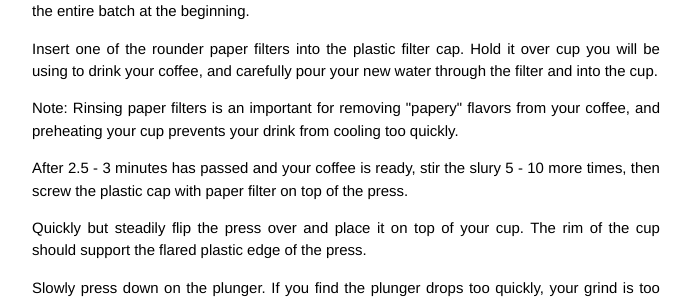
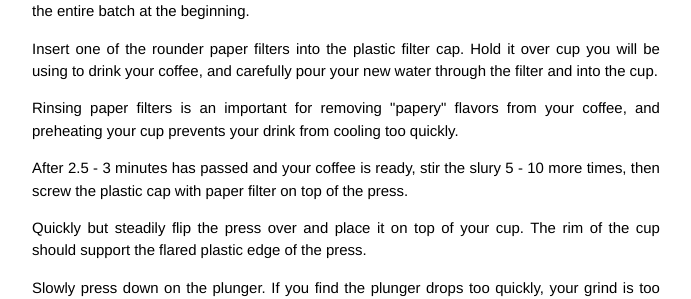
Before and after one commit to zacharyw/how-to-brew, a Jekyll site: the page built from aeropress/index.html, in a window 1280 px wide. Shown: the part 635-934 px from the top of the page, without its empty margins (294-985 px from the left). Built offline with Jekyll 4.4.1, drawn with Linux system fonts in a browser that asks for light colours; Markdown is read by kramdown in place of the engine named in the settings.

Commit message:
Removed unneeded jekyll preprocessor.

```diff
--- a/_includes/bloom-note.html
+++ b/_includes/bloom-note.html
@@ -1,5 +1,3 @@
----
----
 <div class="note">
 	<p>
 		The bloom actually traces its origins back to the when the green coffee bean was first roasted. Like all organic matter, CO2 and other gases is released when coffee is exposed to extreme heat. The beans continue to slowly release CO2 after being roasted. That's the purpose of those one way vents you've probably spotted on bags of coffee - it lets the gas out. However, these same gases are also important for the flavor of coffee, which is why having fresh beans is so important.
--- a/aeropress/index.html
+++ b/aeropress/index.html
@@ -31,8 +31,7 @@
 <p>
 Insert one of the rounder paper filters into the plastic filter cap. Hold it over cup you will be using to drink your coffee, and carefully pour your new water through the filter and into the cup.</p>
 
-<p>
-Note: Rinsing paper filters is an important for removing "papery" flavors from your coffee, and preheating your cup prevents your drink from cooling too quickly.</p>
+{% include paper-note.html %}
 
 <p>
 After 2.5 - 3 minutes has passed and your coffee is ready, stir the slury 5 - 10 more times, then screw the plastic cap with paper filter on top of the press.</p>
```
